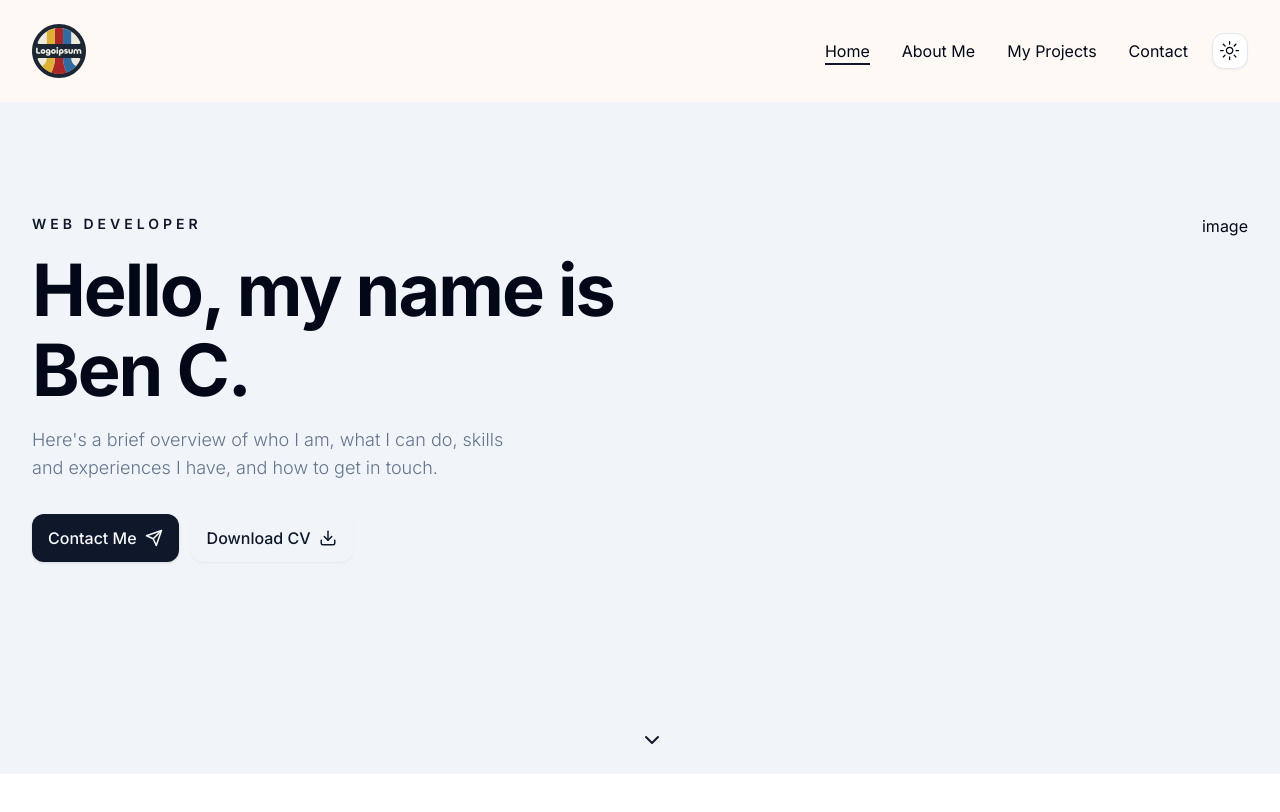
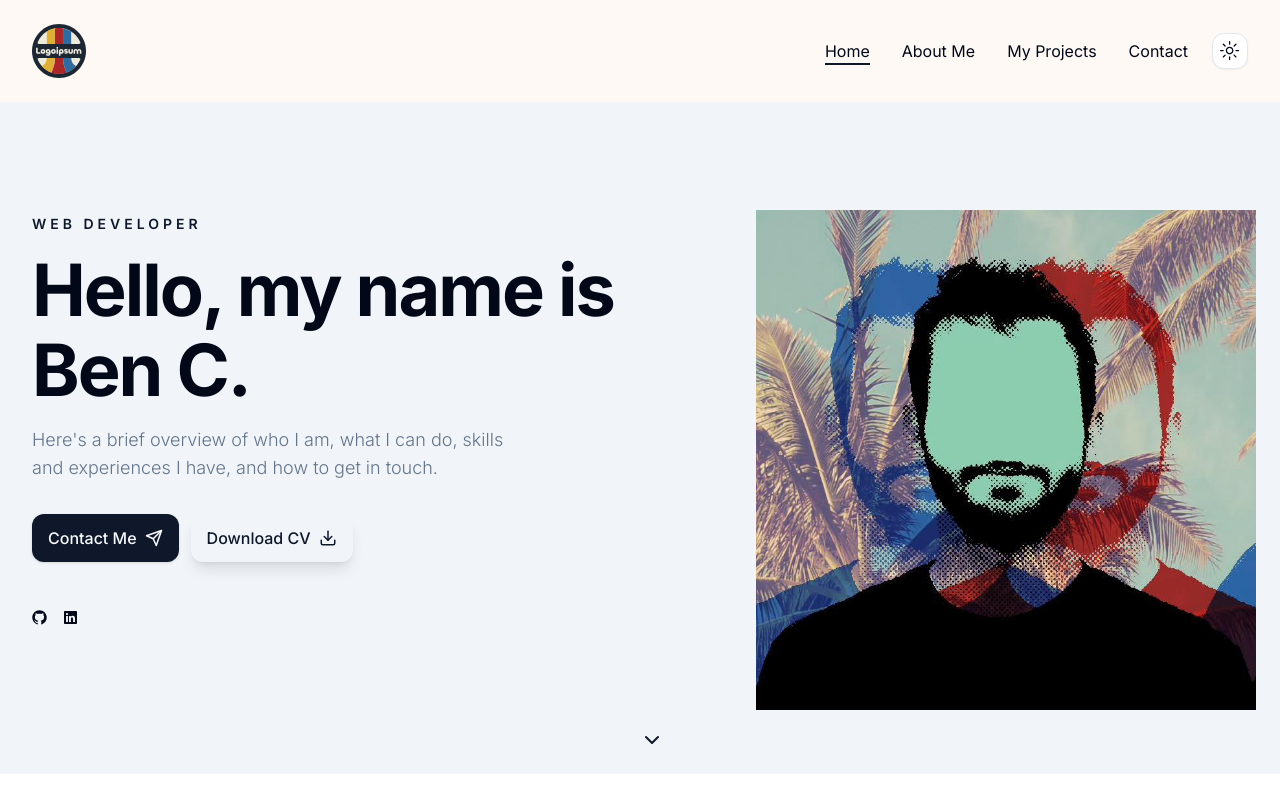
Before and after one commit to bchussid/portfolio, a Next.js app: page / in a window 1280 px wide. Shown: the top 812 px of the page. Built offline with nearby package versions, Linux system fonts and the light colour scheme.

Commit message:
add/socials & profile pic to hero sect. comments & rename as well

```diff
--- a/src/components/DevImg.tsx
+++ /dev/null
@@ -1,9 +0,0 @@
-import React from 'react'
-
-const DevImg = () => {
-  return (
-    <div>DevImg</div>
-  )
-}
-
-export default DevImg
--- a/src/components/Hero.tsx
+++ b/src/components/Hero.tsx
@@ -1,6 +1,8 @@
 import Link from "next/link";
 import { Button } from "./ui/button";
 import { Download, Send, ChevronDown } from "lucide-react";
+import Socials from "./Socials";
+import ProfilePic from "./ProfilePic";
 
 // add alternate title for where 'Web Developer' appears - they can change on a timer
 const Hero = () => {
@@ -11,7 +13,9 @@ const Hero = () => {
         <div className="flex justify-between gap-x-8">
           {/* text */}
           <div className="flex max-w-[600px] flex-col justify-center mx-auto xl:mx-0 text-center xl:text-left">
-            <div className="text-sm uppercase font-semibold mb-4 text-primary tracking-[4px]">Web Developer</div>
+            <div className="text-sm uppercase font-semibold mb-4 text-primary tracking-[4px]">
+              Web Developer
+            </div>
             <h1 className="h1 mb-4">Hello, my name is Ben C.</h1>
             <p className="subtitle max-w-[490px] mx-auto xl:mx-0">
               Here&apos;s a brief overview of who I am, what I can do, skills
@@ -19,15 +23,34 @@ const Hero = () => {
             </p>
             {/* buttons */}
             <div className="flex flex-col gap-y-3 md:flex-row gap-x-3 mx-auto xl:mx-0 mb-12">
-              <Link href='/contact'>
-                <Button className="gap-x-2">Contact Me <Send size={18}/> </Button>
+              <Link href="/contact">
+                <Button className="gap-x-2">
+                  Contact Me <Send size={18} />{" "}
+                </Button>
               </Link>
-              {/* you can get rid of the hover style once the bg img is sorted */}
-              <Button variant='secondary' className="gap-x-2 hover:outline">Download CV <Download size={18}/> </Button>
+              {/* you can get rid of the hover style once the bg img is sorted & change btn variant back to secondary*/}
+              <Button
+                variant="secondary"
+                className="gap-x-2 hover:outline shadow-lg"
+              >
+                Download CV <Download size={18} />{" "}
+              </Button>
+            </div>
+            {/* socials */}
+            <Socials
+              containerStyles="flex gap-x-4 mx-auto xl:mx-0"
+              iconStyles="text-foreground text-[22px] hover:text-destructive transition-all"
+            />
+          </div>
+          {/* image */}
+          <div className="hidden xl:flex relative">
+            <div className="bg-hero_shape2_light dark:bg-hero_shape2_dark w-[500px] h-[500px] bg-no-repeat absolute -top-1 -right-2">
+              <ProfilePic
+                containerStyles="bg-hero_shape w-[500px] h-[500px] bg-no-repeat relative bg-bottom"
+                imgSrc="/hero/profile-pic.png"
+              />
             </div>
           </div>
-          {/* image */}
-          <div className="hidden xl:flex relative">image</div>
         </div>
         {/* icon - add 'animate-bounce' later */}
         <div className="hidden md:flex absolute left-2/4 bottom-44 xl:bottom-12">
--- a/src/components/Nav.tsx
+++ b/src/components/Nav.tsx
@@ -9,6 +9,7 @@ const links = [
   { path: "/contact", name: "contact" },
 ];
 
+// ? typescript refactor?
 const Nav = ({ containerStyles, linkStyles, underlineStyles }: any) => {
   const path = usePathname();
   return (
```
Also changed, not shown: public/hero/profile-pic.png (added).
